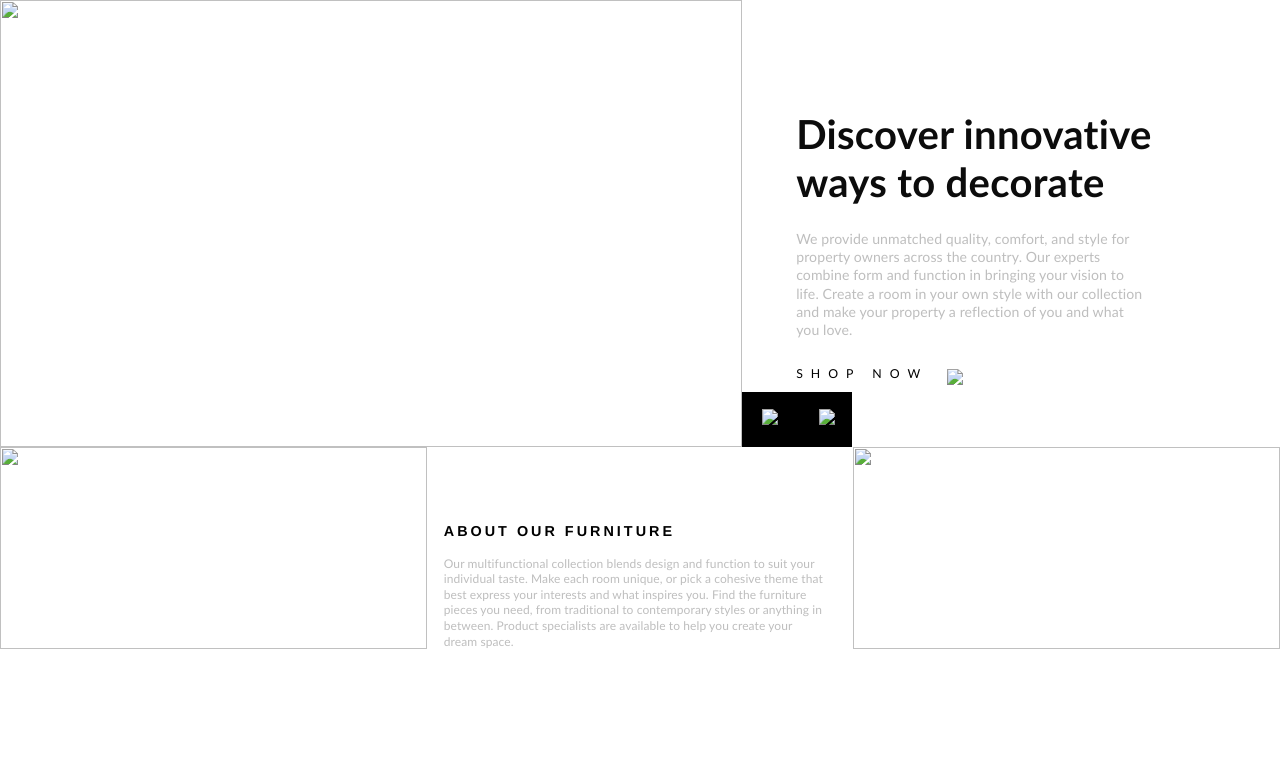
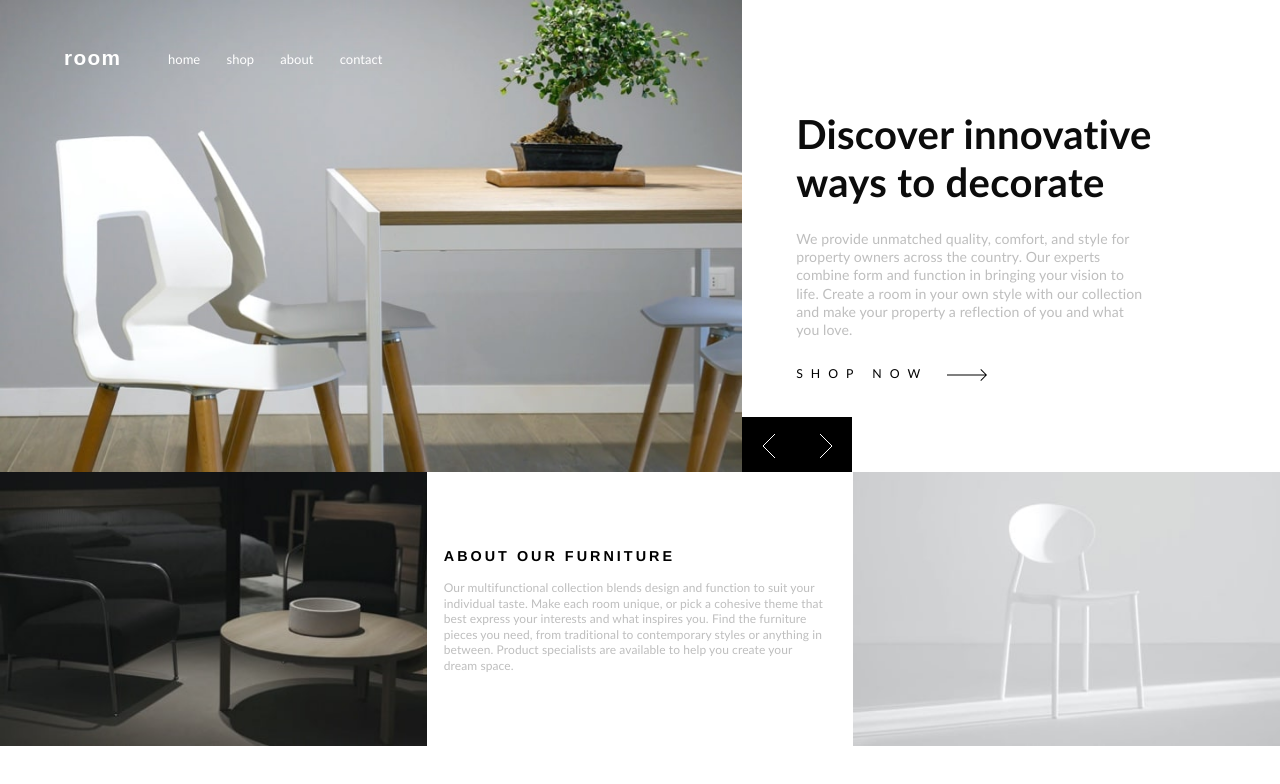
Before and after one commit to ifetreaty/Room-homepage, a plain HTML site: page index.html in a window 1280 px wide. Shown: the top 784 px of the page. Drawn offline with nearby package versions, Linux system fonts and the light colour scheme; files that its build step writes are made by us from their sources.

Commit message:
Add files via upload

```diff
--- a/index.html
+++ b/index.html
@@ -3,21 +3,21 @@
     <meta charset="utf-8">
     <title>Room Homepage</title>
     <meta name="viewport" content="width=device-width, initial-scale=1">
-    <link rel="stylesheet" href="css/main.css">
-    <link rel='icon' href='images/favicon-32x32.png' type='image/x-icon'/>
+    <link rel="stylesheet" href="main.css">
+    <link rel='icon' href='favicon-32x32.png' type='image/x-icon'/>
 </head>
 
 <body>
     <div class="container-1">
         <div class="part-1">
-        <img id="content-mobile" src="images/mobile-image-hero-1.jpg">
-        <img id="content-desktop" src="images/desktop-image-hero-1.jpg">
+        <img id="content-mobile" src="mobile-image-hero-1.jpg">
+        <img id="content-desktop" src="desktop-image-hero-1.jpg">
         <p id="text-1">room</p>
-        <img id="content-mobile-1" src="images/icon-hamburger.svg">
+        <img id="content-mobile-1" src="icon-hamburger.svg">
         <button class="button button1"></button>
         <button class="button button2"></button>
-        <img id="icon-angle-left" src="images/icon-angle-left.svg">
-        <img id="icon-angle-right" src="images/icon-angle-right.svg">
+        <img id="icon-angle-left" src="icon-angle-left.svg">
+        <img id="icon-angle-right" src="icon-angle-right.svg">
         <div class="content-desktop-1">
             <ul>
             <li id="home"><a href="#home">home</a></li>
@@ -33,18 +33,18 @@
                 experts combine form and function in bringing your vision to life. Create a room in your own style with
                 our collection and make your property a reflection of you and what you love.</p>
             <p id="shop-now">SHOP NOW</p>
-            <img id="arrow" src="images/icon-arrow.svg">
+            <img id="arrow" src="icon-arrow.svg">
         </div>
     </div>
     <div class="container-2">
         <div class="part-3">
-            <div class="image-dark"><img id="image-dark" src="images/image-about-dark.jpg"></div>
+            <div class="image-dark"><img id="image-dark" src="image-about-dark.jpg"></div>
             <div class="furniture"><h2>ABOUT OUR FURNITURE</h2>
             <p id="text-3">Our multifunctional collection blends design and function to suit your individual taste.
                 Make each room unique, or pick a cohesive theme that best express your interests and what inspires you.
                 Find the furniture pieces you need, from traditional to contemporary styles or anything in between.
                 Product specialists are available to help you create your dream space.</p></div>
-            <div class="image-light"><img id="image-light" src="images/image-about-light.jpg"></div>
+            <div class="image-light"><img id="image-light" src="image-about-light.jpg"></div>
         </div>
     </div>
 </body>
```
